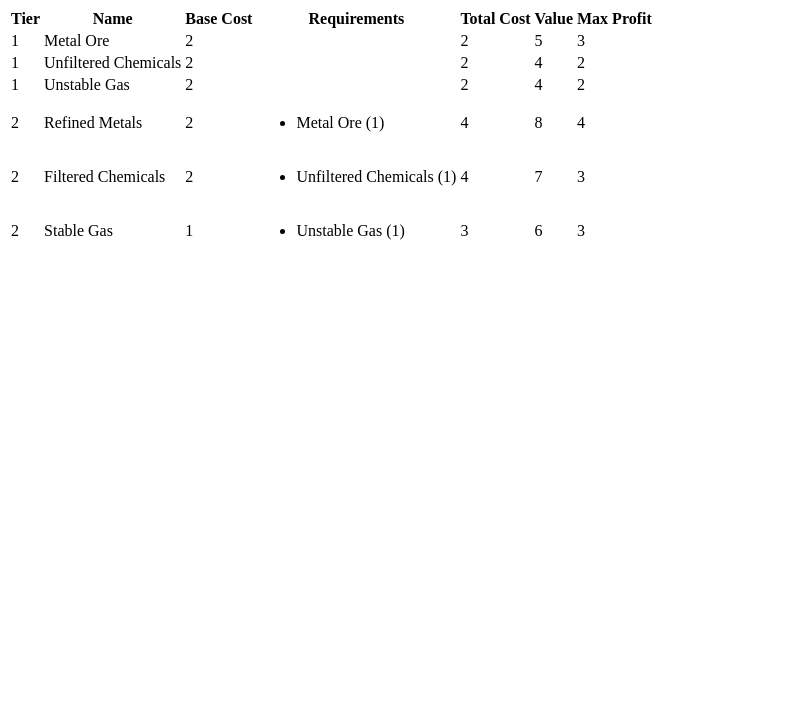
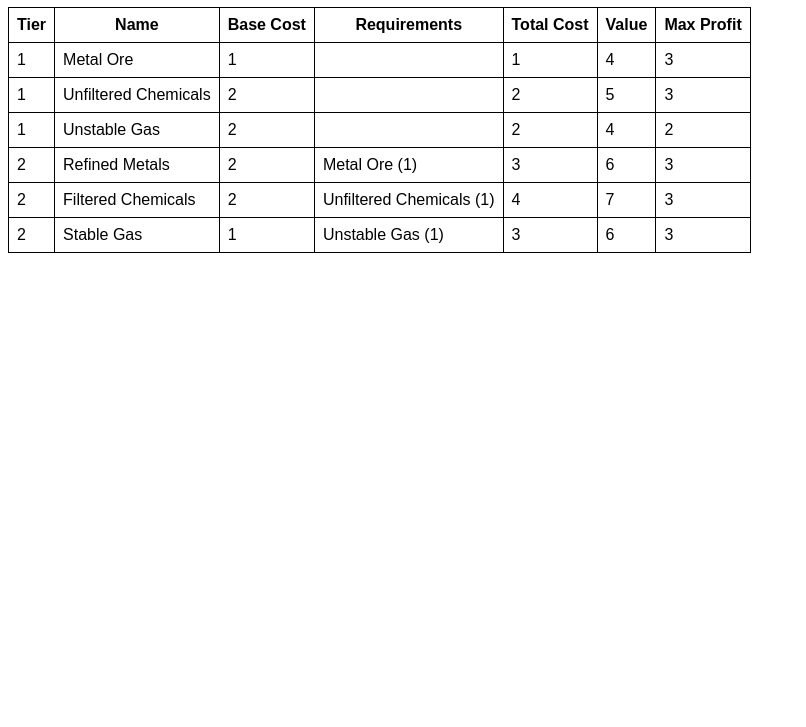
Before and after one commit to theBrianCui/silicon-trader-2091-cards, a website built with Parcel: page src/index.html in a window 1280 px wide. Shown: the part 73-800 px from the top of the page, without its empty margins (0-806 px from the left). Built offline with nearby package versions, Linux system fonts and the light colour scheme.

Commit message:
basic table styling

```diff
--- a/package.json
+++ b/package.json
@@ -12,6 +12,7 @@
   "author": "",
   "license": "ISC",
   "devDependencies": {
+    "less": "^3.12.2",
     "parcel-bundler": "^1.12.4",
     "typescript": "^4.0.2"
   }
--- a/src/cards/supplies.json
+++ b/src/cards/supplies.json
@@ -2,12 +2,12 @@
     [
         {
             "name": "Metal Ore",
-            "value": 5,
-            "cost": 2
+            "value": 4,
+            "cost": 1
         },
         {
             "name": "Unfiltered Chemicals",
-            "value": 4,
+            "value": 5,
             "cost": 2
         },
         {
@@ -19,7 +19,7 @@
     [
         {
             "name": "Refined Metals",
-            "value": 8,
+            "value": 6,
             "cost": 2,
             "requires": {
                 "Metal Ore": 1
--- a/src/index.html
+++ b/src/index.html
@@ -4,6 +4,7 @@
         <title>Silicon Trader 2091 Card Reference</title>
     </head>
     <body>
+        <link rel="stylesheet" href="style.less"/>
         <h1>Supplies</h1>
         <script src="script.ts"></script>
     </body>
--- /dev/null
+++ b/src/style.less
@@ -0,0 +1,19 @@
+html {
+    font-family: Arial, Helvetica, sans-serif;
+}
+
+table {
+    border-collapse: collapse;
+
+    td, th {
+        border: 1px solid black;
+        margin: 0;
+        padding: 0.5rem;
+    }
+
+    ul {
+        list-style-type: none;
+        padding-left: 0;
+        margin: 0;
+    }
+}
```
Also changed, not shown: 1 other file.
